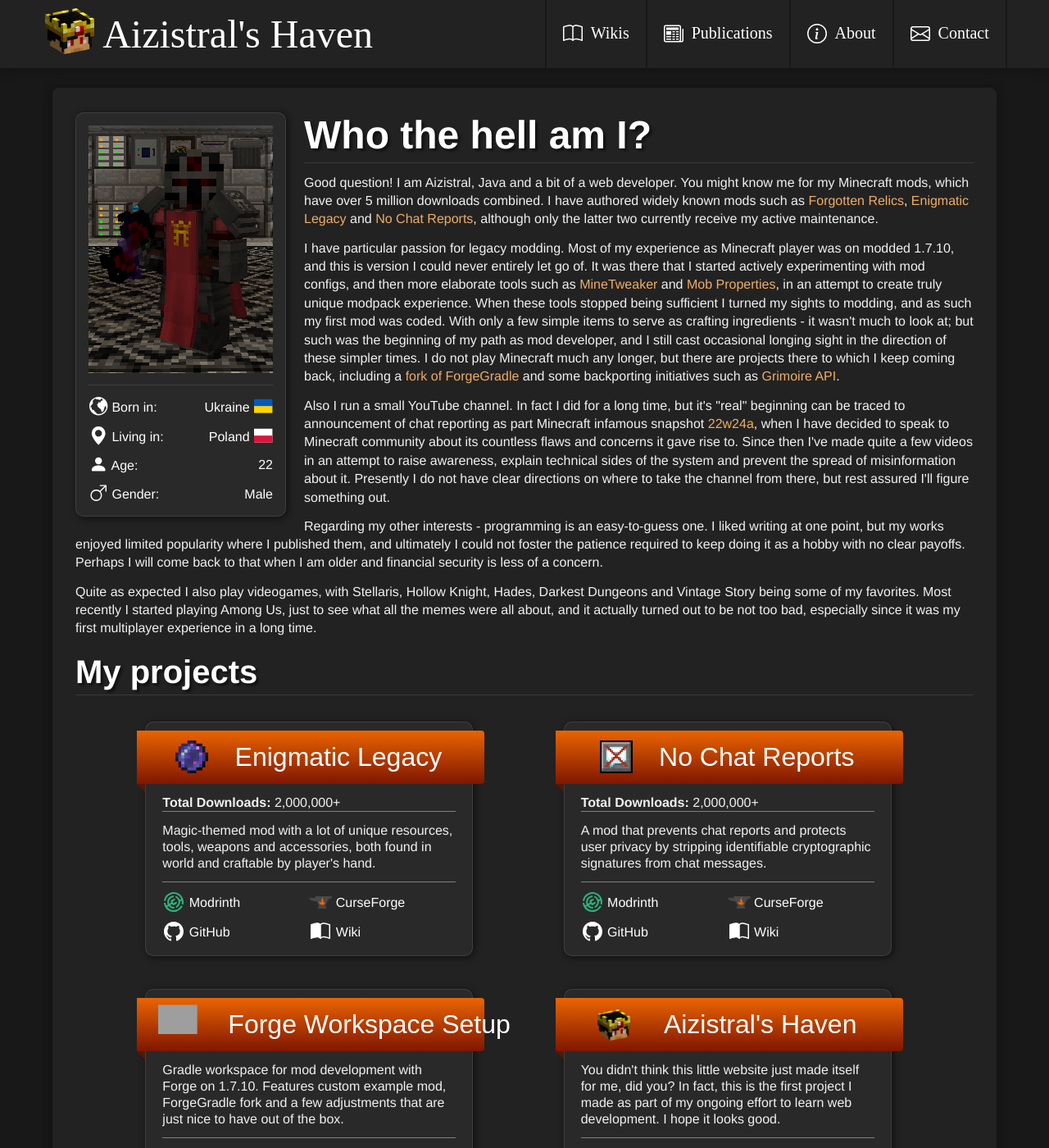
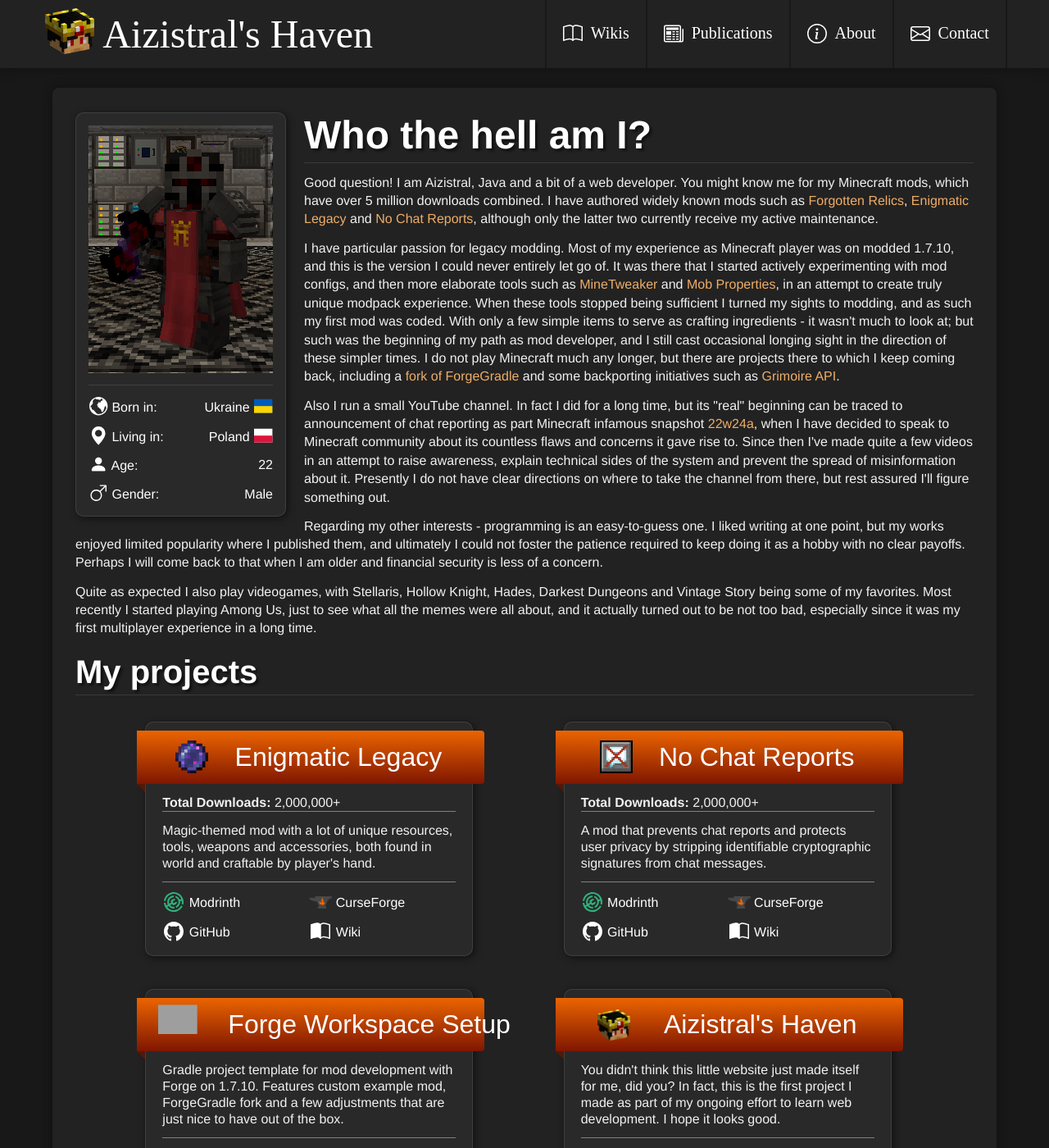
Before and after one commit to Aizistral-Studios/aizistral.com, a Jekyll site: the page built from about.html, in a window 1280 px wide and 1400 px high. Shown: the whole window at 82% size. Built offline with Jekyll 4.4.1, drawn with Linux system fonts in a browser that asks for light colours; grey boxes are pictures that could not be loaded.

Commit message:
Small corrections

```diff
--- a/about.html
+++ b/about.html
@@ -32,8 +32,8 @@
 		</div>
 		<h1 id="hello" class="about-title">Who the hell am I?</h1>
 		<p>Good question! I am Aizistral, Java and a bit of a web developer. You might know me for my Minecraft mods, which have over 5 million downloads combined. I have authored widely known mods such as <a href="https://www.curseforge.com/minecraft/mc-mods/forgotten-relics" target="_blank">Forgotten Relics</a>, <a href="https://www.curseforge.com/minecraft/mc-mods/enigmatic-legacy" target="_blank">Enigmatic Legacy</a> and <a href="https://www.curseforge.com/minecraft/mc-mods/no-chat-reports" target="_blank">No Chat Reports</a>, although only the latter two currently receive my active maintenance.</p>
-		<p>I have particular passion for legacy modding. Most of my experience as Minecraft player was on modded 1.7.10, and this is version I could never entirely let go of. It was there that I started actively experimenting with mod configs, and then more elaborate tools such as <a href="https://www.curseforge.com/minecraft/mc-mods/minetweaker3" target="_blank">MineTweaker</a> and <a href="https://www.curseforge.com/minecraft/mc-mods/mob-properties" target="_blank">Mob Properties</a>, in an attempt to create truly unique modpack experience. When these tools stopped being sufficient I turned my sights to modding, and as such my first mod was coded. With only a few simple items to serve as crafting ingredients - it wasn't much to look at; but such was the beginning of my path as mod developer, and I still cast occasional longing sight in the direction of these simpler times. I do not play Minecraft much any longer, but there are projects there to which I keep coming back, including a <a href="https://github.com/juanmuscaria/ForgeGradle" target="_blank">fork of ForgeGradle</a> and some backporting initiatives such as <a href="https://www.curseforge.com/minecraft/mc-mods/grimoire-api" target="_blank">Grimoire API</a>.</p>
-		<p>Also I run a small YouTube channel. In fact I did for a long time, but it's "real" beginning can be traced to announcement of chat reporting as part Minecraft infamous snapshot <a target="_blank" href="https://www.minecraft.net/en-us/article/minecraft-snapshot-22w24a">22w24a</a>, when I have decided to speak to Minecraft community about its countless flaws and concerns it gave rise to. Since then I've made quite a few videos in an attempt to raise awareness, explain technical sides of the system and prevent the spread of misinformation about it. Presently I do not have clear directions on where to take the channel from there, but rest assured I'll figure something out.</p>
+		<p>I have particular passion for legacy modding. Most of my experience as Minecraft player was on modded 1.7.10, and this is the version I could never entirely let go of. It was there that I started actively experimenting with mod configs, and then more elaborate tools such as <a href="https://www.curseforge.com/minecraft/mc-mods/minetweaker3" target="_blank">MineTweaker</a> and <a href="https://www.curseforge.com/minecraft/mc-mods/mob-properties" target="_blank">Mob Properties</a>, in an attempt to create truly unique modpack experience. When these tools stopped being sufficient I turned my sights to modding, and as such my first mod was coded. With only a few simple items to serve as crafting ingredients - it wasn't much to look at; but such was the beginning of my path as mod developer, and I still cast occasional longing sight in the direction of these simpler times. I do not play Minecraft much any longer, but there are projects there to which I keep coming back, including a <a href="https://github.com/juanmuscaria/ForgeGradle" target="_blank">fork of ForgeGradle</a> and some backporting initiatives such as <a href="https://www.curseforge.com/minecraft/mc-mods/grimoire-api" target="_blank">Grimoire API</a>.</p>
+		<p>Also I run a small YouTube channel. In fact I did for a long time, but its "real" beginning can be traced to announcement of chat reporting as part Minecraft infamous snapshot <a target="_blank" href="https://www.minecraft.net/en-us/article/minecraft-snapshot-22w24a">22w24a</a>, when I have decided to speak to Minecraft community about its countless flaws and concerns it gave rise to. Since then I've made quite a few videos in an attempt to raise awareness, explain technical sides of the system and prevent the spread of misinformation about it. Presently I do not have clear directions on where to take the channel from there, but rest assured I'll figure something out.</p>
 		<p>Regarding my other interests - programming is an easy-to-guess one. I liked writing at one point, but my works enjoyed limited popularity where I published them, and ultimately I could not foster the patience required to keep doing it as a hobby with no clear payoffs. Perhaps I will come back to that when I am older and financial security is less of a concern.</p>
 		<p>Quite as expected I also play videogames, with Stellaris, Hollow Knight, Hades, Darkest Dungeons and Vintage Story being some of my favorites. Most recently I started playing Among Us, just to see what all the memes were all about, and it actually turned out to be not too bad, especially since it was my first multiplayer experience in a long time.</p>
 
@@ -66,7 +66,7 @@
 					logo="/assets/icons/forge.png"
 					logo_class="card-forge-logo"
 					name="Forge Workspace Setup"
-					desc="Gradle workspace for mod development with Forge on 1.7.10. Features custom example mod, ForgeGradle fork and a few adjustments that are just nice to have out of the box."
+					desc="Gradle project template for mod development with Forge on 1.7.10. Features custom example mod, ForgeGradle fork and a few adjustments that are just nice to have out of the box."
 					docs="https://aizistral.com/"
 					repo="https://github.com/Aizistral-Studios/aizistral.com"
 				%}
```
